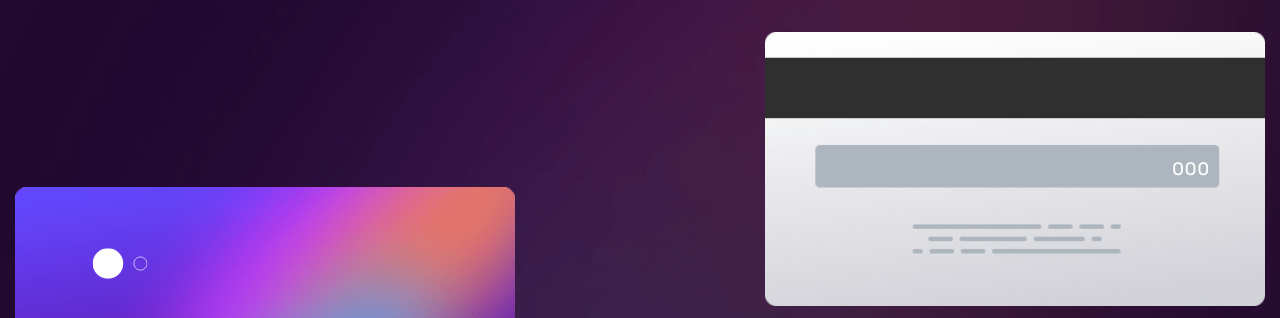
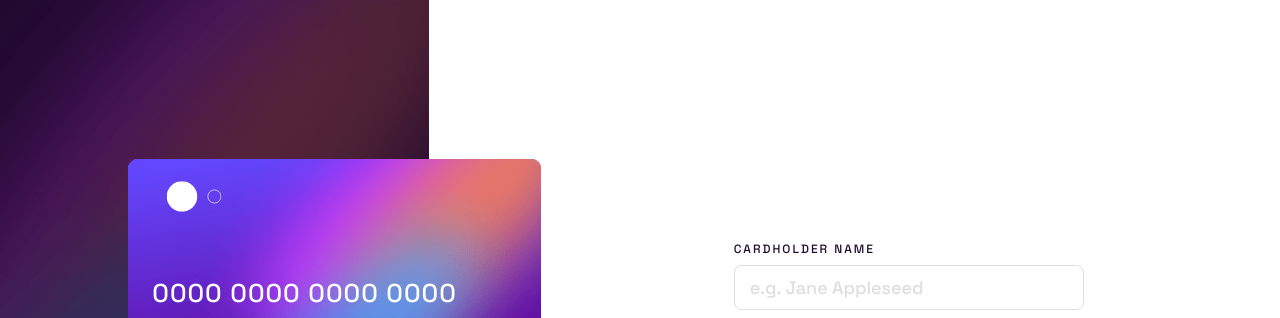
Before and after one commit to zflegle3/payment-form, a website built with webpack: page dist/index.html in a window 1280 px wide. Shown: the top 318 px of the page. Built offline with Linux system fonts and the light colour scheme.

Commit message:
Updated desktop styles for card scaling

```diff
--- a/src/style.css
+++ b/src/style.css
@@ -57,10 +57,12 @@ table {
 
 
 body {
+    position: relative;
     background-image: url("./images//bg-main-mobile.png");
     background-size: contain;
     background-repeat: no-repeat;
     background-position: top;
+
 
     min-height: 100vh;
     width: 100vw;
@@ -397,3 +399,121 @@ button {
 .btn-reset {
     margin-top: 5rem;
 }
+
+
+@media only screen and (min-width: 840px) {
+
+    body {
+        height: 100vh;
+        background-image: url("./images//bg-main-desktop.png");
+        background-size: contain;
+        background-repeat: no-repeat;
+        background-position: left;
+        display: flex;
+        flex-direction: row;
+        justify-content: center;
+        align-items: center;
+        padding: 10% 10%;
+        gap: 5%
+    }
+
+    .container-a {
+        position: relative;
+        width: clamp(36rem, 50%, 52.5rem);
+        /* min-width: 36rem; */
+        height: auto;
+        display: flex;
+        flex-direction: row;
+        justify-content: center;
+        align-items: center;
+        max-height: 500rem;
+        aspect-ratio: 1;
+    }
+
+    .container-b {
+        position: relative;
+        width: 50%;
+        height: 100%;
+        display: flex;
+        flex-direction: row;
+        justify-content: center;
+        align-items: center;
+        max-height: 50rem;
+    }
+
+    #card-form {
+        max-width: 35rem;
+        margin-top: 0rem;
+    }
+
+    .card-front {
+        position: absolute;
+        left: 0rem;
+        top: 0%;
+    }
+
+    .card-front{
+        position: absolute;
+        left: 0rem;
+        top: 0%;
+        aspect-ratio: 1.8;
+        width: 85%;
+        /* max-width: 45rem; */
+
+        background-image: url(./images//bg-card-front.png);
+        background-size: contain;
+        background-repeat: no-repeat;
+        background-position: center;
+        aspect-ratio: 1.8;
+        padding: 5%;
+
+        display: grid;
+        grid-template-rows: repeat(4, 1fr);
+        grid-template-columns: [one] 1fr;
+    }
+
+    .card-num p {
+        font-size: clamp(1.5rem,  -0.56rem + 2.45vw, 3rem);
+    }
+
+    .card-info p {
+        font-size: clamp(0.8rem, -0.16rem + 1.15vw, 1.5rem);
+    }
+
+    .card-back {
+        position: absolute;
+        right: 0rem;
+        bottom: 0%;
+        background-image: url(./images//bg-card-back.png);
+        background-size: contain;
+        background-repeat: no-repeat;
+        background-position: center;
+
+        width: 85%;
+        /* max-width: 45rem; */
+        aspect-ratio: 1.8;
+
+        display: flex;
+        flex-direction: row;
+        justify-content: center;
+        align-items: center;
+    }
+
+    .card-back img {
+        top: 0rem;
+        left: 0rem;
+        position: absolute;
+        z-index: 0;
+        width: 100%;
+    }
+
+    #card-cvc {
+        font-size: clamp(0.8rem, -0.16rem + 1.15vw, 1.5rem);
+    }
+
+
+
+
+
+
+  }
```
Also changed, not shown: dist/806e7aa7b4dbc1d78bc3.png (added), dist/bundle.js. Lines whose indentation alone changed are shown as unchanged.
